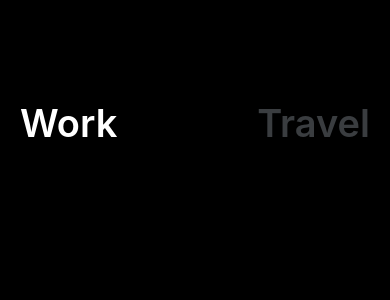
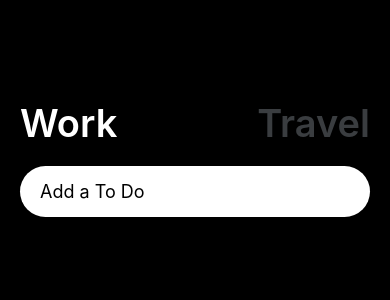
Before and after one commit to yoobato/RNToDo, a React Native app: screen / in a window 390 px wide. Shown: the top 300 px of the page. Built offline with nearby package versions, Linux system fonts and the light colour scheme.

Commit message:
Add TextInput

```diff
--- a/App.js
+++ b/App.js
@@ -1,13 +1,20 @@
 import { StatusBar } from 'expo-status-bar';
 import { useState } from 'react';
-import { StyleSheet, Text, TouchableOpacity, View } from 'react-native';
+import { StyleSheet, Text, TextInput, TouchableOpacity, View } from 'react-native';
 import { theme } from './colors';
 
 export default function App() {
   const [working, setWorking] = useState(true);
+  const [text, setText] = useState('');
 
   const work = () => setWorking(true);
   const travel = () => setWorking(false);
+
+  const onChangeText = (payload) => setText(payload);
+
+  const addToDo = () => {
+    alert(text);
+  };
 
   return (
     <View style={styles.container}>
@@ -34,6 +41,14 @@ export default function App() {
           </Text>
         </TouchableOpacity>
       </View>
+      <TextInput
+        style={styles.input}
+        returnKeyType='done'
+        placeholder={working ? 'Add a To Do' : 'Where do you want to go?'}
+        value={text}
+        onChangeText={onChangeText}
+        onSubmitEditing={addToDo}
+      />
     </View>
   );
 }
@@ -53,4 +68,12 @@ const styles = StyleSheet.create({
     fontSize: 38,
     fontWeight: '600',
   },
+  input: {
+    backgroundColor: 'white',
+    paddingVertical: 15,
+    paddingHorizontal: 20,
+    borderRadius: 30,
+    marginTop: 20,
+    fontSize: 18,
+  },
 });
```
